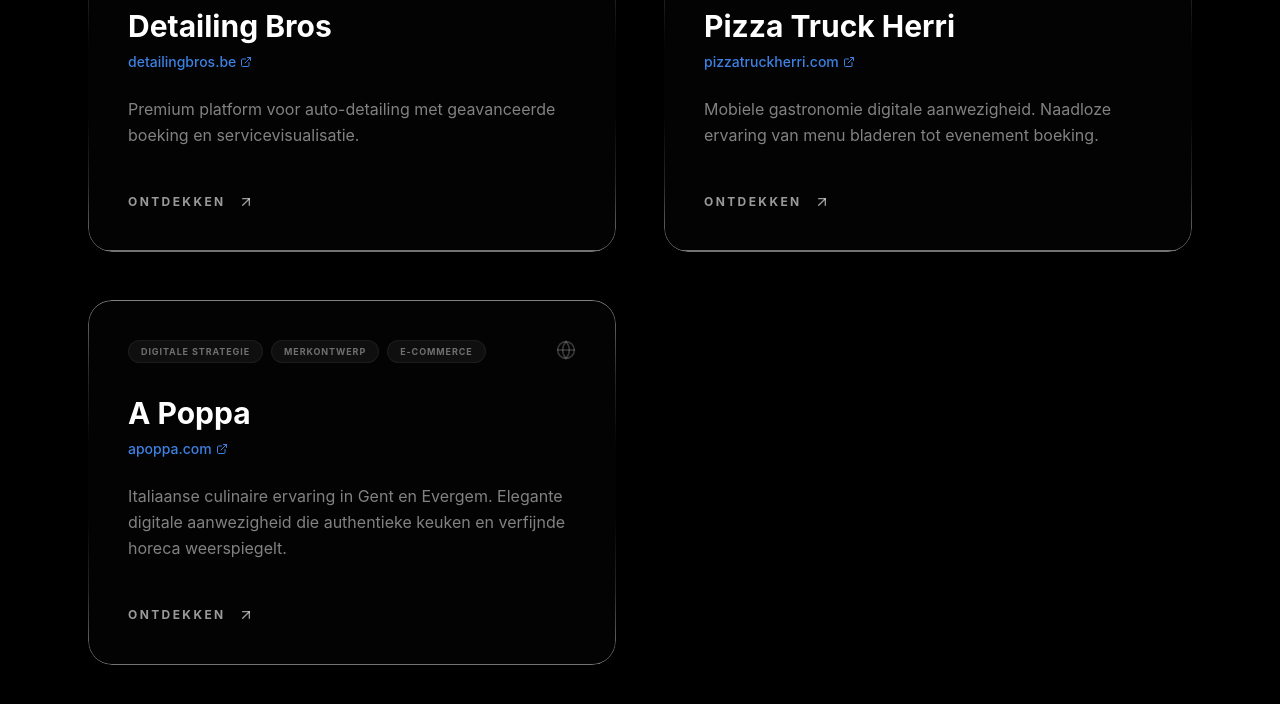
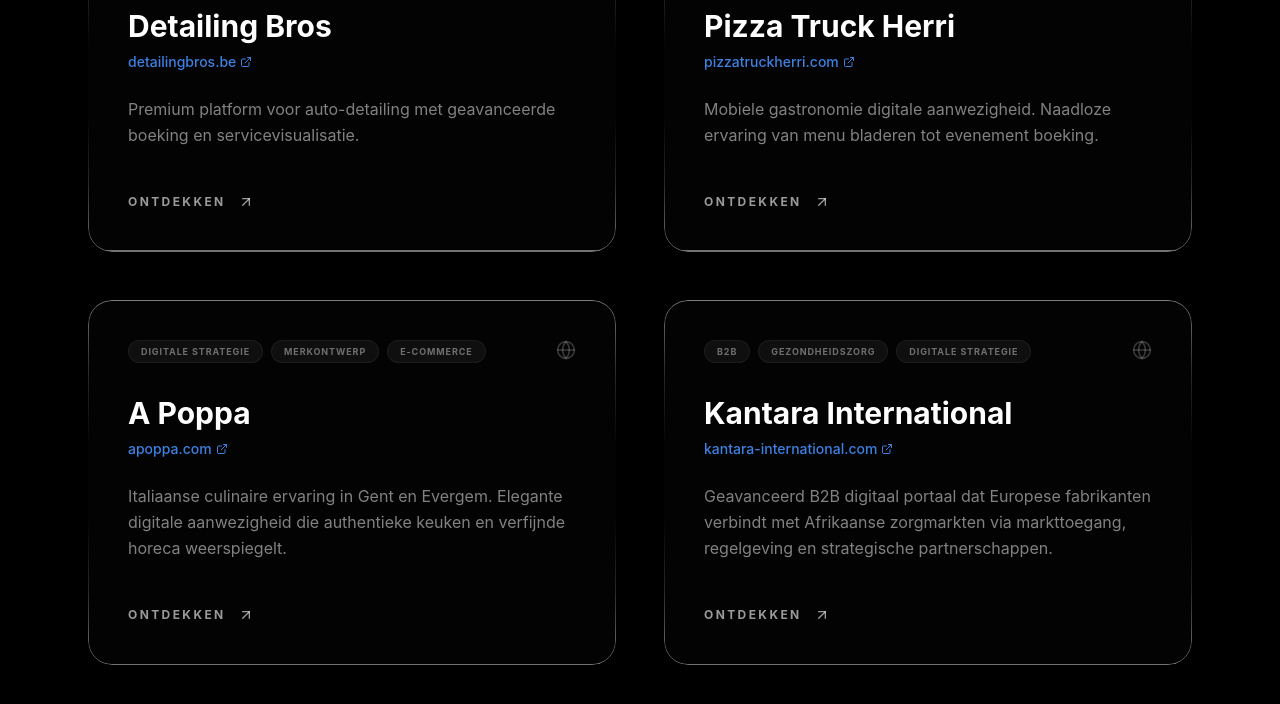
Before and after one commit to trimtmm-star/trim.studio, a React (Vite) app: page / in a window 1280 px wide. Shown: the part 3178-3882 px from the top of the page. Built offline with nearby package versions, Linux system fonts and the light colour scheme.

Commit message:
Add Kantara International project details

```diff
--- a/src/App.tsx
+++ b/src/App.tsx
@@ -55,6 +55,12 @@
           url: "apoppa.com",
           desc: "Italian culinary dining in Ghent and Evergem. Sophisticated digital presence reflecting authentic cuisine and refined hospitality.",
           tags: ["Digital Strategy", "Brand Design", "E-commerce"]
+        },
+        {
+          title: "Kantara International",
+          url: "kantara-international.com",
+          desc: "Sophisticated B2B digital portal bridging European manufacturers and African healthcare markets through market entry, regulatory compliance, and strategic partnerships.",
+          tags: ["B2B", "Healthcare", "Digital Strategy"]
         }
       ]
     },
@@ -123,6 +129,12 @@
           url: "apoppa.com",
           desc: "Italiaanse culinaire ervaring in Gent en Evergem. Elegante digitale aanwezigheid die authentieke keuken en verfijnde horeca weerspiegelt.",
           tags: ["Digitale Strategie", "Merkontwerp", "E-commerce"]
+        },
+        {
+          title: "Kantara International",
+          url: "kantara-international.com",
+          desc: "Geavanceerd B2B digitaal portaal dat Europese fabrikanten verbindt met Afrikaanse zorgmarkten via markttoegang, regelgeving en strategische partnerschappen.",
+          tags: ["B2B", "Gezondheidszorg", "Digitale Strategie"]
         }
       ]
     },
```
